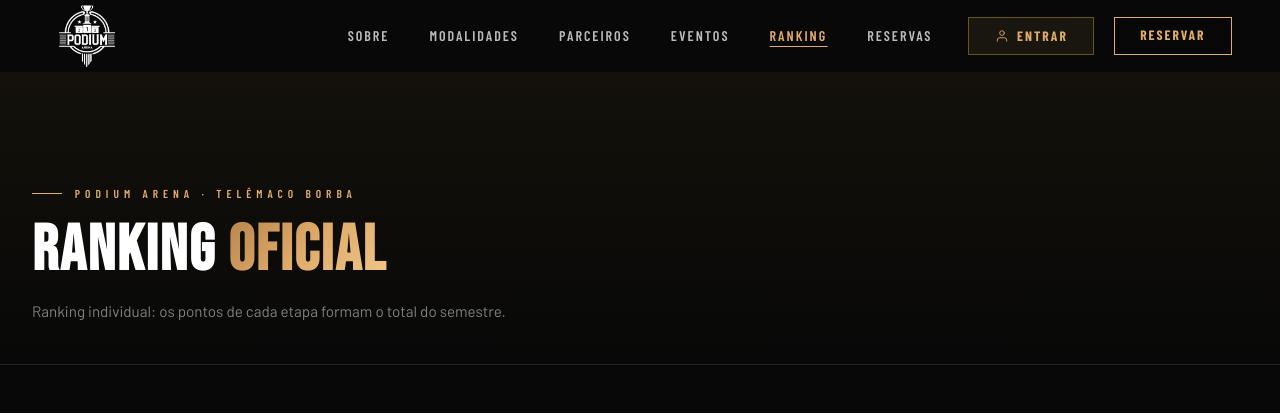
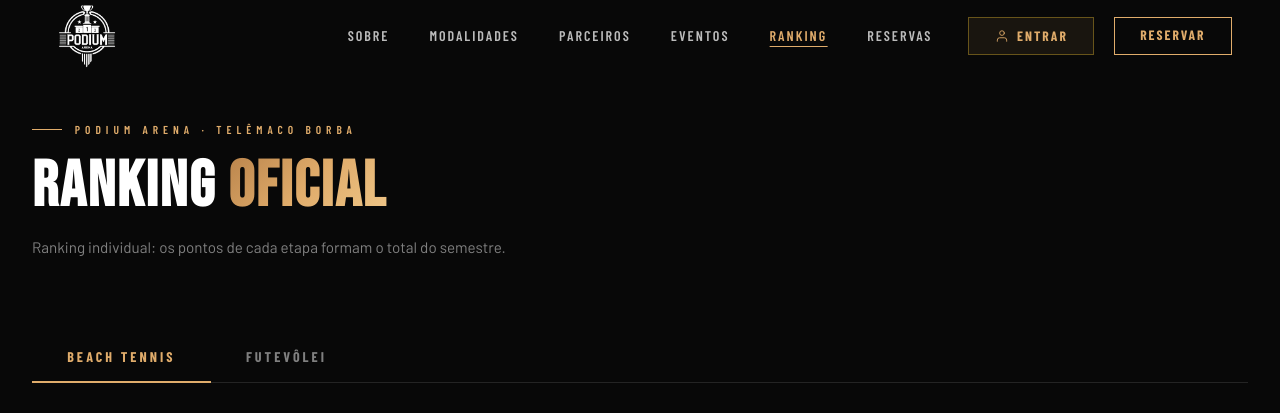
Before and after one commit to pedrolcmendes/prototipo-podium, a React (Vite) app in the folder frontend/: page /ranking in a window 1280 px wide. Shown: the top 413 px of the page. Built offline with nearby package versions, Linux system fonts and the light colour scheme; no server answers; a web font is replaced by a local one.

Commit message:
fix(ranking): remove fundo dourado do hero para consistencia visual

```diff
--- a/frontend/src/styles/ranking.css
+++ b/frontend/src/styles/ranking.css
@@ -5,9 +5,7 @@
 
 /* ─── Hero ─── */
 .ranking-hero {
-  background: linear-gradient(180deg, rgba(197,160,40,.06) 0%, transparent 100%);
-  border-bottom: 1px solid var(--border);
-  padding: calc(var(--nav-h) + 2.5rem) 2rem 2.5rem;
+  padding: 3rem 2rem 2rem;
 }
 .ranking-hero-inner {
   max-width: var(--max-w);
```
